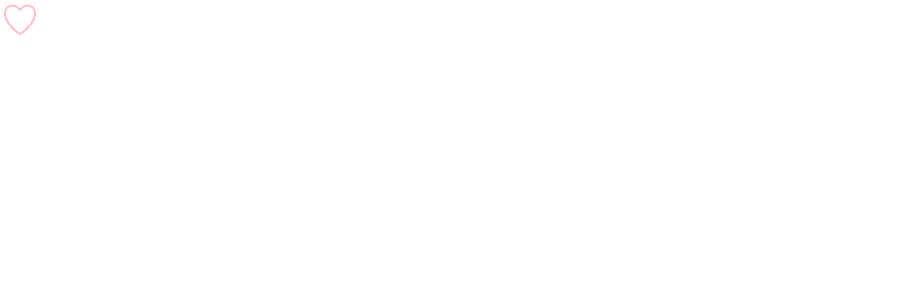
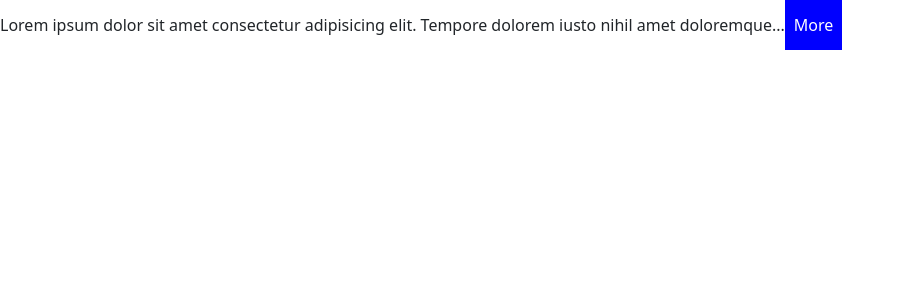
Before and after one commit to anathanP/Learning-React, a React (Vite) app: page / in a window 1280 px wide. Shown: the top 300 px of the page, without its empty margins (0-904 px from the left). Built offline with nearby package versions, Linux system fonts and the light colour scheme.

Commit message:
Creating ExpandableTextComponent

```diff
--- a/src/App.tsx
+++ b/src/App.tsx
@@ -1,9 +1,48 @@
-import Like from "./components/Like";
+import { useState } from "react";
+import ExpandableText from "./components/ExpandableText";
 
 function App() {
   return (
     <div>
-      <Like onClick={(item: string) => console.log(item)} />
+      <ExpandableText>
+        Lorem ipsum dolor sit amet consectetur adipisicing elit. Tempore dolorem
+        iusto nihil amet doloremque quae, ipsa quaerat vitae! Laudantium totam
+        amet ea reprehenderit voluptatem? Rem temporibus doloremque dolore
+        voluptates quaerat. Lorem ipsum dolor, sit amet consectetur adipisicing
+        elit. Voluptates similique doloremque iste eum, odio minus officiis id
+        repellat rerum, beatae, cupiditate vitae magnam quis fugit facere
+        perferendis placeat nam dolorem? Esse repellendus doloremque ratione,
+        quidem non nihil fuga explicabo delectus aliquid expedita aperiam cum
+        dolore accusamus, fugit, neque cupiditate impedit inventore nulla
+        deleniti natus culpa aspernatur architecto? Natus accusantium optio
+        dolorum neque tempora eveniet quis expedita et nobis beatae doloribus
+        magni, provident inventore nisi dolore quasi earum obcaecati, labore
+        ipsum dicta! Repellendus, eos, cupiditate hic voluptatibus ut,
+        voluptates possimus eum accusantium fuga quod voluptatum perspiciatis
+        quibusdam at iste in obcaecati? Odio perspiciatis recusandae aut illo,
+        maxime nam obcaecati officiis ad ea magnam, iusto molestiae fugiat
+        expedita, rerum aliquid quae exercitationem. Voluptas, officia
+        temporibus aut cumque praesentium ad necessitatibus blanditiis totam
+        porro. In delectus illum sit saepe rem aperiam culpa obcaecati autem
+        soluta deleniti repudiandae, pariatur, quaerat laborum voluptatibus?
+        Fugit nobis culpa cumque laudantium ratione dolor inventore cupiditate!
+        Nemo nisi maiores aliquam ipsa nostrum aperiam suscipit quibusdam
+        debitis consequuntur, saepe, architecto tempora soluta? Vel incidunt
+        omnis consequuntur suscipit eos quae autem ipsum quisquam facere rem
+        sequi tenetur, alias molestiae illum. Enim minima dolorum quia quam fuga
+        quisquam exercitationem consectetur quasi dolore laboriosam nam, unde ex
+        odit ad quis quo a vero obcaecati voluptatibus amet reiciendis eius? Aut
+        ad voluptatum, earum architecto doloremque accusantium dignissimos
+        libero? Eos veniam dicta dolores dignissimos obcaecati a excepturi,
+        sequi at, omnis fugiat mollitia velit maxime nulla perferendis magnam
+        veritatis porro eaque in temporibus! Alias autem accusantium molestias
+        doloremque sunt aliquam, consequatur tenetur! Cum veritatis dolorum,
+        suscipit modi repellat, repellendus exercitationem eaque molestias quod
+        quis omnis molestiae vitae consequuntur nostrum ipsam dolores dolorem,
+        eveniet doloribus. Est eum autem eos enim eius architecto id corporis
+        voluptates ducimus, nostrum deleniti necessitatibus labore voluptas modi
+        sapiente, nemo at vitae voluptatum.
+      </ExpandableText>
     </div>
   );
 }
--- a/src/components/Button.tsx
+++ b/src/components/Button.tsx
@@ -1,7 +1,7 @@
 interface Props {
   children: string;
   color?: "primary" | "secondary" | "danger" | "success";
-  onClickButton: () => void;
+  onClickButton?: () => void;
 }
 
 const Button = ({ children, onClickButton, color = "primary" }: Props) => {
@@ -9,7 +9,7 @@ const Button = ({ children, onClickButton, color = "primary" }: Props) => {
     <button
       type="button"
       className={`btn btn-${color}`}
-      onClick={onClickButton}
+      onClick={() => onClickButton && onClickButton()}
     >
       {children}
     </button>
--- /dev/null
+++ b/src/components/ExpandableText.tsx
@@ -0,0 +1,36 @@
+import { useState } from "react";
+import styled from "styled-components";
+
+interface Props {
+  children: string;
+  max_char?: number;
+}
+
+const Button = styled.button`
+  display: inline-block;
+  border: 0;
+  padding: 13px 9px;
+  background-color: blue;
+  color: white;
+`;
+
+const ExpandableText = ({ children, max_char = 100 }: Props) => {
+  if (children.length <= max_char) return <p>{children}</p>;
+
+  const [show, setShow] = useState(false);
+  const clickHandle = () => {
+    setShow(!show);
+  };
+  const button_text = show ? "Less" : "More";
+  const text = show ? children : children.slice(0, max_char) + "...";
+  return (
+    <>
+      <p>
+        {text}
+        <Button onClick={clickHandle}>{button_text}</Button>
+      </p>
+    </>
+  );
+};
+
+export default ExpandableText;
```
Also changed, not shown: src/components/Cart.tsx (added, +18 -0 lines), src/components/NavBar.tsx (added, +9 -0 lines).
